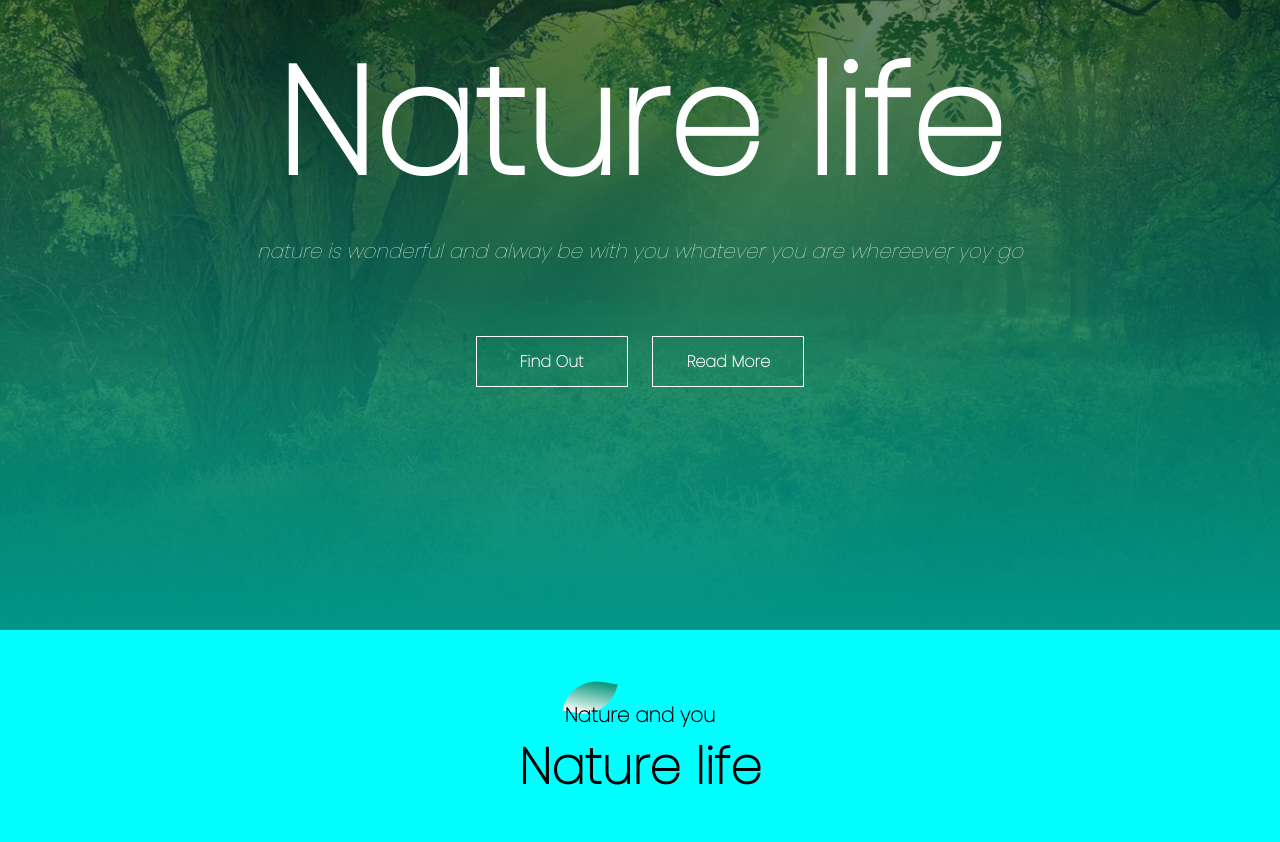
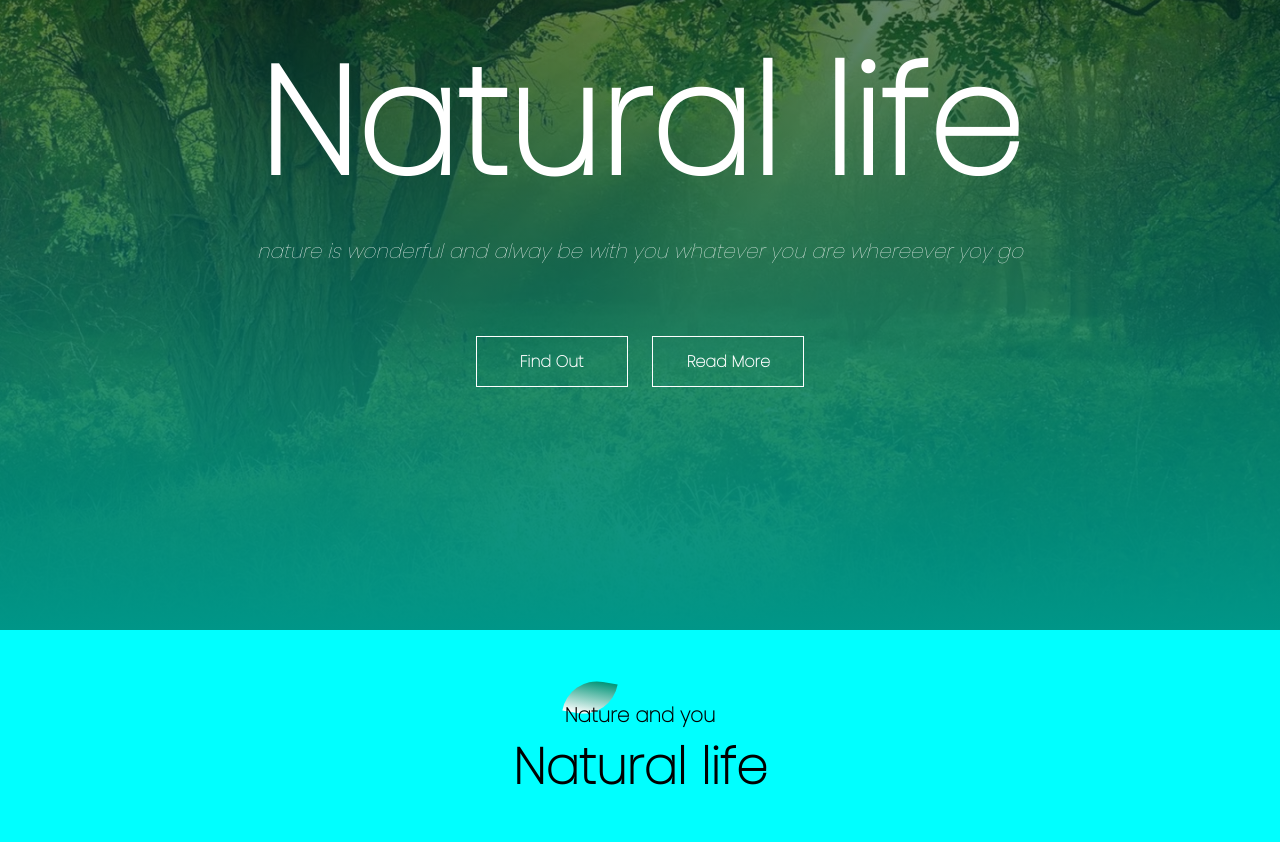
Before and after one commit to 0NhatVu0/CaseStudy1, a plain HTML site: page index.html in a window 1280 px wide. Shown: the part 170-1012 px from the top of the page. Drawn offline with nearby package versions, Linux system fonts and the light colour scheme; some packages are replaced by stand-ins of ours; a script that the page names is missing.

Commit message:
Update index.html

```diff
--- a/index.html
+++ b/index.html
@@ -18,7 +18,7 @@
     <section id="banner">
         <img src="img/logo1.webp" alt="" class="logo">
         <div class="bannerText">
-            <h1>Nature life</h1>
+            <h1>Natural life</h1>
             <p>nature is wonderful and alway be with you whatever you are whereever yoy go</p>
             <div class="bannerBtn">
                 <a href="#"><span></span>Find Out</a>
@@ -49,7 +49,7 @@
     <section id="natures">
         <div class="tittleText">
             <p>Nature and you</p>
-            <h1>Nature life</h1>
+            <h1>Natural life</h1>
         </div>
         <div class="natureBox">
             <div class="nature">
```
